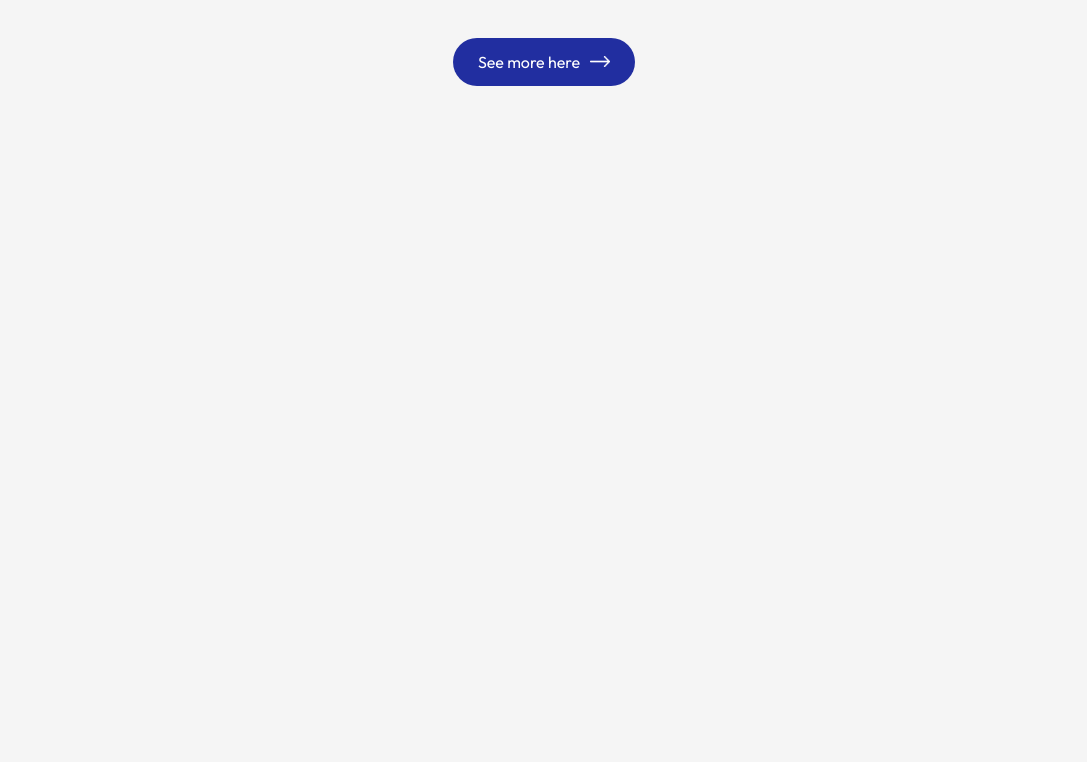
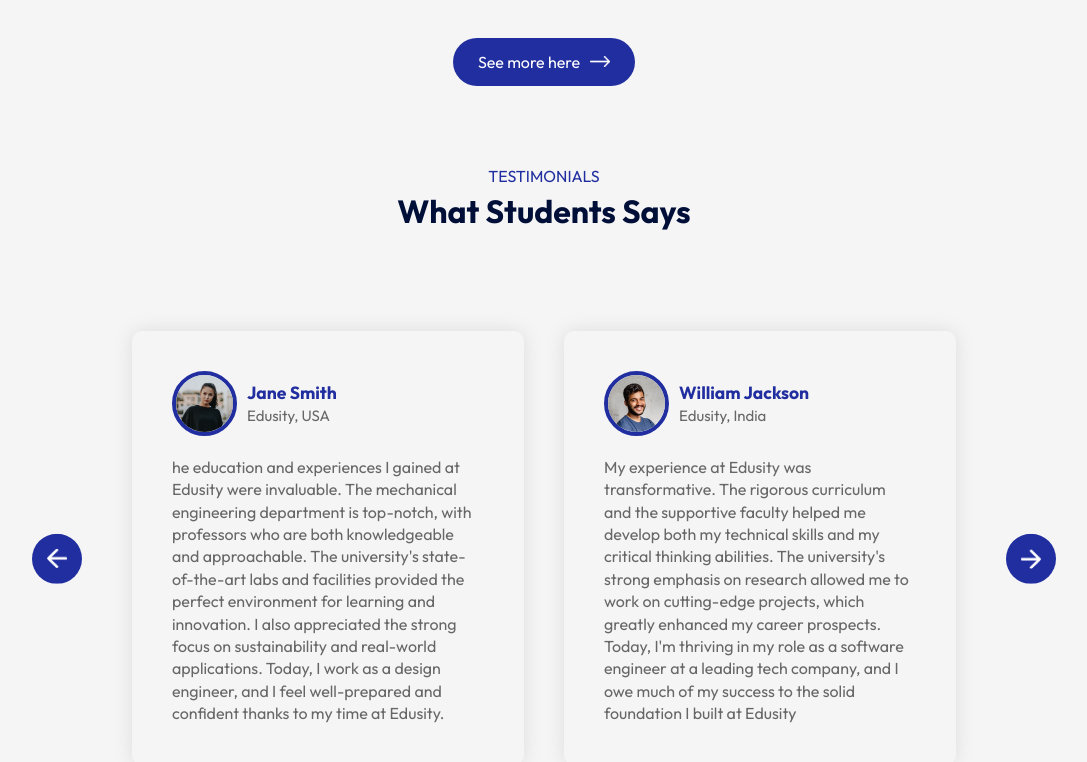
Before and after one commit to ListyaDwiSubagya/uni-web, a React (Vite) app: page / in a window 1280 px wide. Shown: the part 2364-3126 px from the top of the page, without its empty margins (96-1183 px from the left). Before the commit the page ends 2530 px from the top, so only its background shows below. Built offline with nearby package versions, Linux system fonts and the light colour scheme.

Commit message:
testimonial

```diff
--- a/src/App.jsx
+++ b/src/App.jsx
@@ -5,6 +5,7 @@ import Programs from './components/programs/Programs'
 import Title from './components/title/Title'
 import About from './components/about/About'
 import Campus from './components/campus/Campus'
+import Testimonials from './components/testimonials/Testimonials'
 
 const App = () => {
   return (
@@ -17,6 +18,8 @@ const App = () => {
             <About/>
             <Title subTitle='Gallery' title='Campus Photos'/>
             <Campus/>
+            <Title subTitle='TESTIMONIALS' title='What Students Says'/>
+            <Testimonials/>
         </div>
     </div>
   )
--- /dev/null
+++ b/src/components/testimonials/Testimonial.css
@@ -0,0 +1,65 @@
+.testimonials {
+    margin: 80px auto;
+    padding: 0 80px;
+    position: relative;
+}
+
+.next-btn, .back-btn {
+    position: absolute;
+    top: 50%;
+    right: 0;
+    transform: translateY(-50%);
+    padding: 15px;
+    width: 50px;
+    border-radius: 50%;
+    cursor: pointer;
+    background: #212EA0;
+}
+
+.back-btn {
+    right: auto;
+    left: 0;
+}
+
+.slider {
+    overflow: hidden;
+}
+
+.slider ul {
+    display: flex;
+    width: 200%;
+    overflow-x: hidden;
+    transition: 0.5s;
+}
+
+.slider ul li {
+    list-style: none;
+    width: 50%;
+    padding: 20px;
+}
+
+.slide {
+    box-shadow: 0 0 20px rgba(0,0,0,0.1);
+    padding: 40px;
+    border-radius: 10px;
+    color: #676767;
+    line-height: 1.4;
+}
+
+.slide img {
+    width: 65px;
+    border-radius: 50%;
+    margin-right: 10px;
+    border: 4px solid #212EA0;
+}
+
+.user-info {
+    display: flex;
+    align-items: center;
+    margin-bottom: 20px;
+    font-size: 15px;
+}
+
+.user-info h3 {
+    color: #212EA0;
+}
--- /dev/null
+++ b/src/components/testimonials/Testimonials.jsx
@@ -0,0 +1,89 @@
+import React, { useRef } from 'react'
+import './Testimonial.css'
+import next_icon from '../assets/next-icon.png'
+import back_icon from '../assets/back-icon.png'
+import user_1 from '../assets/user-1.png'
+import user_2 from '../assets/user-2.png'
+import user_3 from '../assets/user-3.png'
+import user_4 from '../assets/user-4.png'
+
+
+const Testimonials = () => {
+    const slider = useRef(null);
+    let tx = 0;
+
+    const slideForward = () => {
+        if (tx > -50) { // Assuming each slide is 25%, we allow 3 slides forward (4 total)
+            tx -= 25;
+        }
+        slider.current.style.transform = `translateX(${tx}%)`;
+    }
+
+    const slideBackward = () => {
+        if (tx < 0) {
+            tx += 25;
+        }
+        slider.current.style.transform = `translateX(${tx}%)`;
+    }
+
+    return (
+        <div className='testimonials'>
+            <img src={next_icon} alt="" className='next-btn' onClick={slideForward} />
+            <img src={back_icon} alt="" className='back-btn' onClick={slideBackward} />
+            <div className="slider">
+                <ul ref={slider}>
+                    <li>
+                        <div className="slide">
+                            <div className="user-info">
+                                <img src={user_1} alt="" />
+                                <div>
+                                    <h3>Jane Smith</h3>
+                                    <span>Edusity, USA</span>
+                                </div>
+                            </div>
+                            <p>he education and experiences I gained at Edusity were invaluable. The mechanical engineering department is top-notch, with professors who are both knowledgeable and approachable. The university's state-of-the-art labs and facilities provided the perfect environment for learning and innovation. I also appreciated the strong focus on sustainability and real-world applications. Today, I work as a design engineer, and I feel well-prepared and confident thanks to my time at Edusity.</p>
+                        </div>
+                    </li>
+                    <li>
+                        <div className="slide">
+                            <div className="user-info">
+                                <img src={user_2} alt="" />
+                                <div>
+                                    <h3>William Jackson</h3>
+                                    <span>Edusity, India</span>
+                                </div>
+                            </div>
+                            <p>My experience at Edusity was transformative. The rigorous curriculum and the supportive faculty helped me develop both my technical skills and my critical thinking abilities. The university's strong emphasis on research allowed me to work on cutting-edge projects, which greatly enhanced my career prospects. Today, I'm thriving in my role as a software engineer at a leading tech company, and I owe much of my success to the solid foundation I built at Edusity</p>
+                        </div>
+                    </li>
+                    <li>
+                        <div className="slide">
+                            <div className="user-info">
+                                <img src={user_3} alt="" />
+                                <div>
+                                    <h3>Emily Davis</h3>
+                                    <span>Edusity, UK</span>
+                                </div>
+                            </div>
+                            <p>My time at Edusity was truly enriching. The psychology program offered a comprehensive curriculum that covered both theoretical and applied aspects of the field. The professors were passionate and always willing to provide guidance and support. The university also offered numerous opportunities for research and internships, which were crucial for my development as a psychologist. I now work in a clinical setting, and the skills and knowledge I gained at Edusity are integral to my practice.</p>
+                        </div>
+                    </li>
+                    <li>
+                        <div className="slide">
+                            <div className="user-info">
+                                <img src={user_4} alt="" />
+                                <div>
+                                    <h3>Michael Fulkrug</h3>
+                                    <span>Edusity, German</span>
+                                </div>
+                            </div>
+                            <p>My experience at Edusity was transformative. The rigorous curriculum and the supportive faculty helped me develop both my technical skills and my critical thinking abilities. The university's strong emphasis on research allowed me to work on cutting-edge projects, which greatly enhanced my career prospects. Today, I'm thriving in my role as a software engineer at a leading tech company, and I owe much of my success to the solid foundation I built at Edusity</p>
+                        </div>
+                    </li>
+                </ul>
+            </div>
+        </div>
+    )
+}
+
+export default Testimonials;
```
